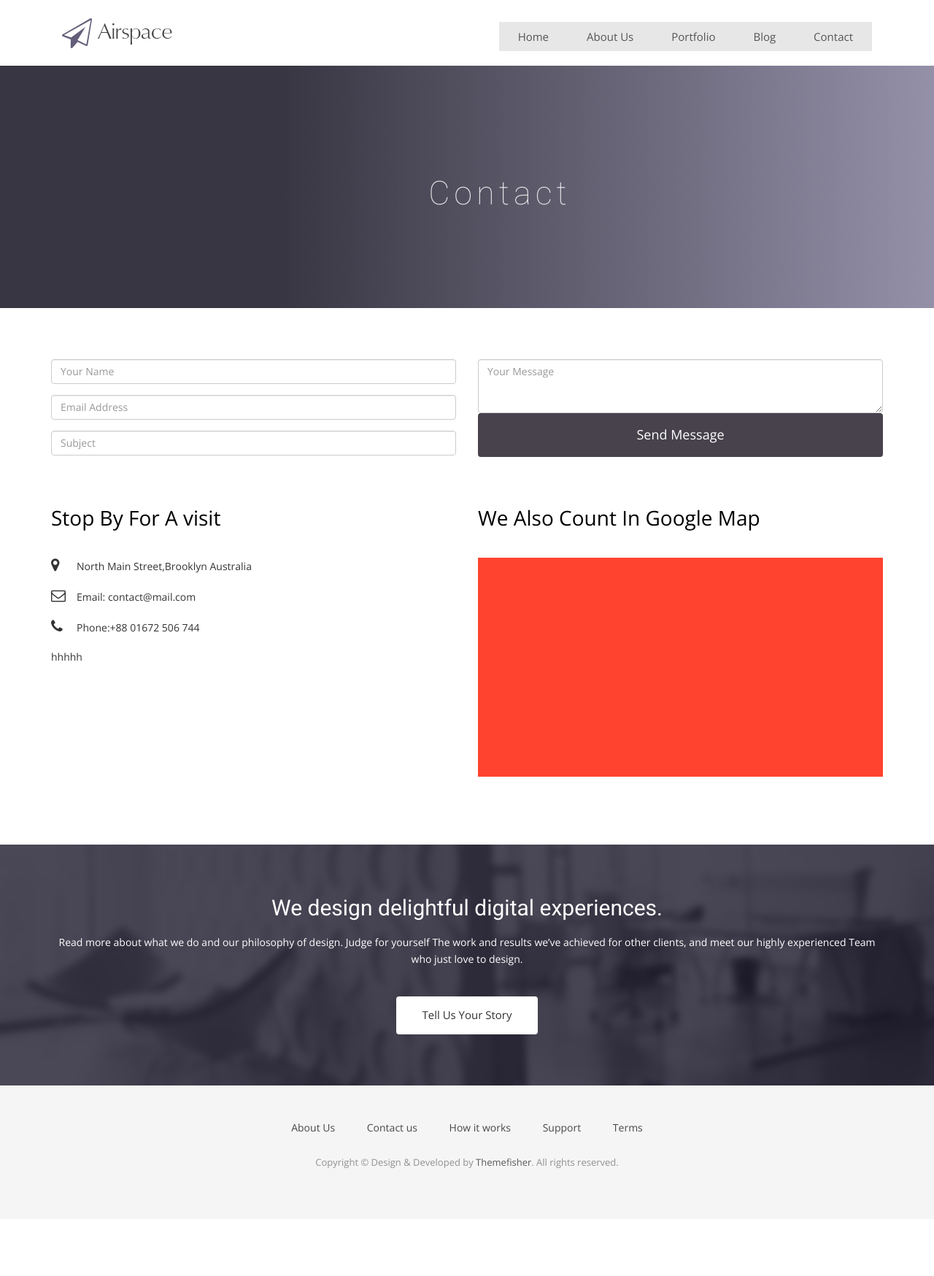
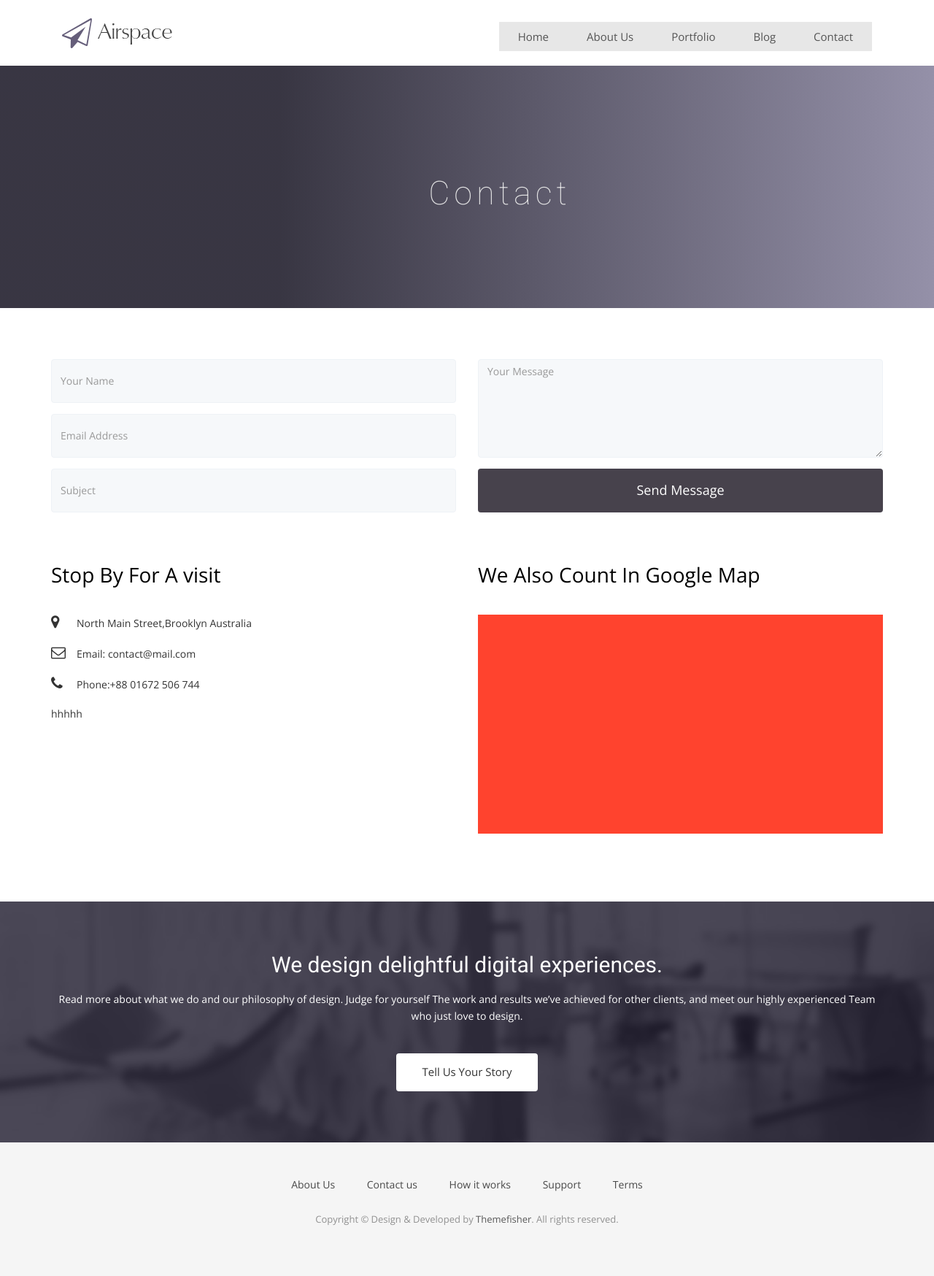
Before and after one commit to alanna04/agencyPgGen, a Jekyll site: the page built from contact.html, in a window 1280 px wide. Shown: the whole page at 73% size. Built offline with Jekyll 4.4.1, drawn with Linux system fonts in a browser that asks for light colours; nearby versions of some CDN libraries; some web fonts are replaced; comment, search, counter and statistics services are not loaded; before the commit the page ends 1670 px from its top, so only the background shows below that.

Commit message:
css contact pages

```diff
--- a/_includes/contact-form.html
+++ b/_includes/contact-form.html
@@ -1,6 +1,6 @@
 <div class="row">
   <form
-  action="https://formspree.io/mwknvooq"
+  action="https://formspree.io/t_alanna@msn.com"
   method="POST">
               <div class="col-md-6 col-sm-12">
                 <div class="block">
--- a/contact-form.html
+++ b/contact-form.html
@@ -1,6 +1,6 @@
 <div class="row">
   <form
-  action="https://formspree.io/mwknvooq"
+  action="https://formspree.io/t_alanna@msn.com"
   method="POST">
               <div class="col-md-6 col-sm-12">
                 <div class="block">
--- a/css/style.css
+++ b/css/style.css
@@ -652,22 +652,22 @@ font header .navbar-default .navbar-nav li a:hover {
   padding-top: 70px;
   padding-bottom: 35px;
 }
-#contact-form .block form .form-group {
+#contact-form form .block .form-group {
   padding-bottom: 15px;
   margin: 0px;
 }
-#contact-form .block form .form-group .form-control {
+#contact-form form .block .form-group .form-control {
   background: #F6F8FA;
   height: 60px;
   border: 1px solid #EEF2F6;
   box-shadow: none;
   width: 100%;
 }
-#contact-form .block form .form-group-2 {
+#contact-form form .block .form-group-2 {
   padding-bottom: 15px;
   margin: 0px;
 }
-#contact-form .block form .form-group-2 textarea {
+#contact-form form .block .form-group-2 textarea {
   background: #F6F8FA;
   height: 135px;
   border: 1px solid #EEF2F6;
```
